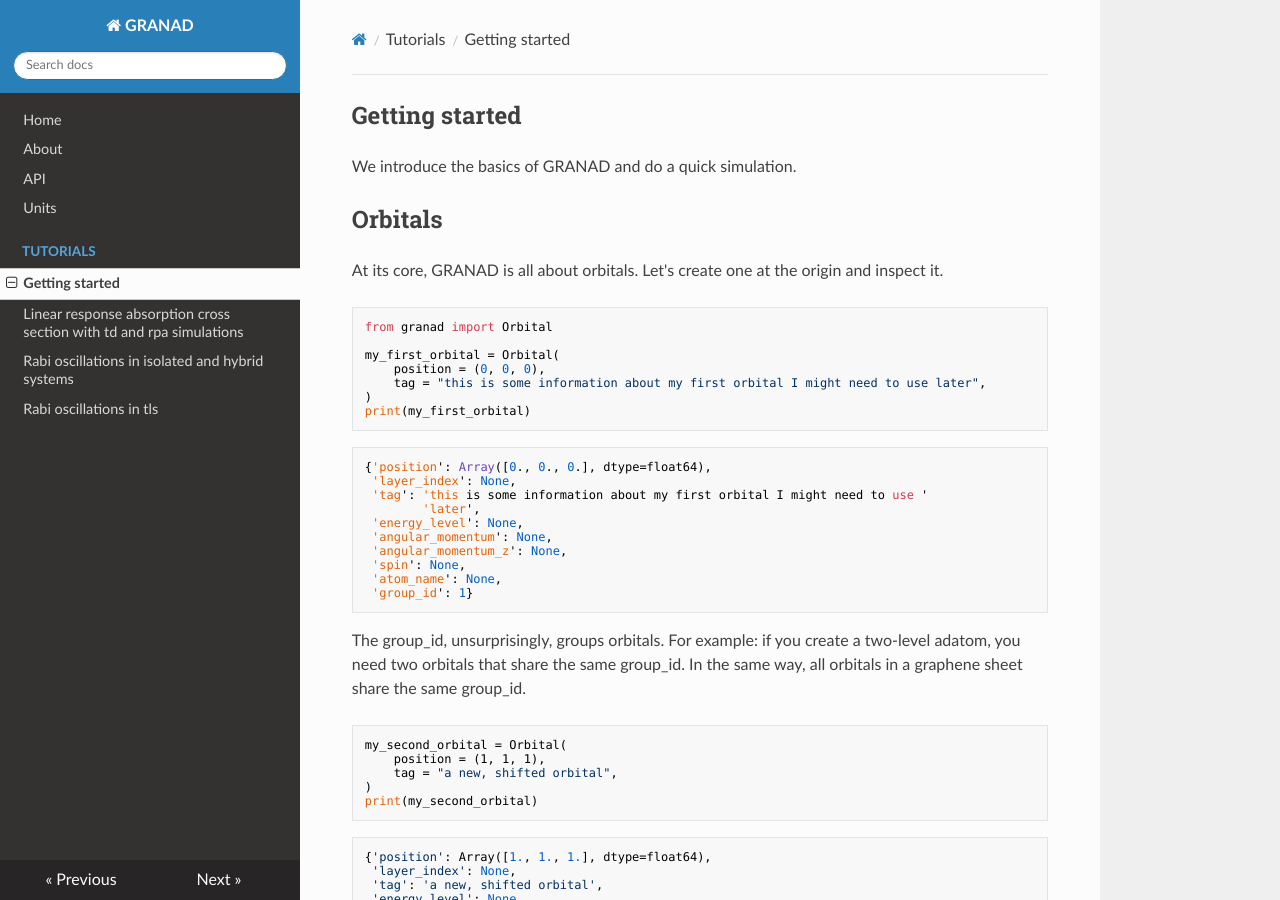
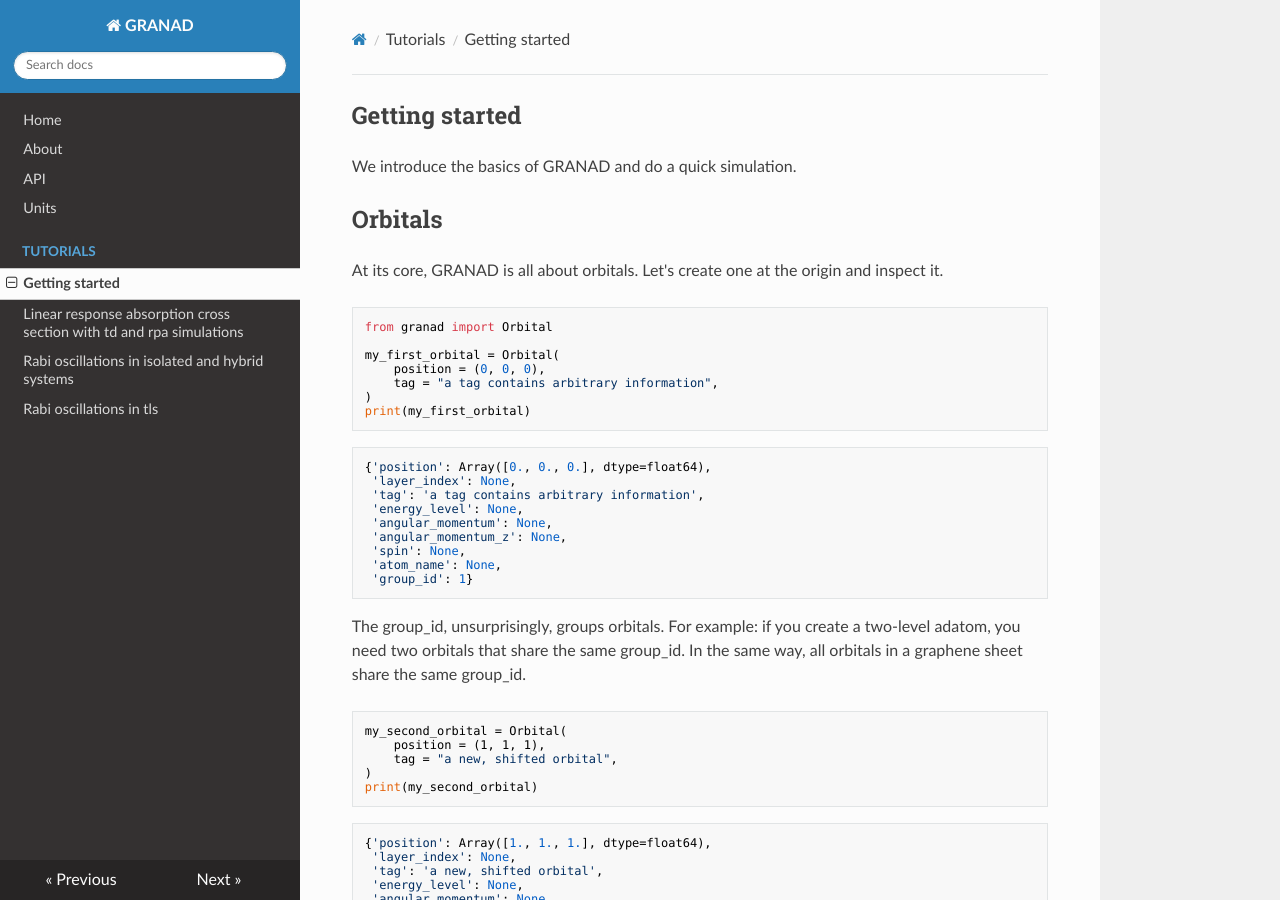
Before and after one commit to GRANADlauncher/granad, an MkDocs documentation site: the page built from docs/tutorials/getting_started.md, in a window 1280 px wide and 900 px high. Built offline with MkDocs 1.6.1, drawn with Linux system fonts in a browser that asks for light colours; nearby versions of some CDN libraries; some of the changed text lies outside the part shown.

Commit message:
FIX, DOC: missing files

````diff
--- a/docs/tutorials/getting_started.md
+++ b/docs/tutorials/getting_started.md
@@ -14,15 +14,14 @@ from granad import Orbital
 
 my_first_orbital = Orbital(
     position = (0, 0, 0),
-    tag = "this is some information about my first orbital I might need to use later",
+    tag = "a tag contains arbitrary information",
 )
 print(my_first_orbital)
 ```
 
     {'position': Array([0., 0., 0.], dtype=float64),
      'layer_index': None,
-     'tag': 'this is some information about my first orbital I might need to use '
-            'later',
+     'tag': 'a tag contains arbitrary information',
      'energy_level': None,
      'angular_momentum': None,
      'angular_momentum_z': None,
@@ -211,9 +210,9 @@ plt.plot(omegas, pulse_omega, "--")
 
 
 
-    [<matplotlib.lines.Line2D at 0x6d0d8c8e9d00>,
-     <matplotlib.lines.Line2D at 0x6d0d8c8e9e20>,
-     <matplotlib.lines.Line2D at 0x6d0d8c8e9e80>]
+    [<matplotlib.lines.Line2D at 0x68ff4f943100>,
+     <matplotlib.lines.Line2D at 0x68ff4f943220>,
+     <matplotlib.lines.Line2D at 0x68ff4f943280>]
 
 
 
````
Also changed, not shown: docs/index_files/index_7_0.png (added), docs/index_files/index_8_0.png (added), docs/tutorials/getting_started.ipynb, docs/tutorials/linear_response_absorption_cross_section_with_td_and_rpa_simulations.ipynb, docs/tutorials/rabi_oscillations_in_tls.ipynb, 1 other file.
